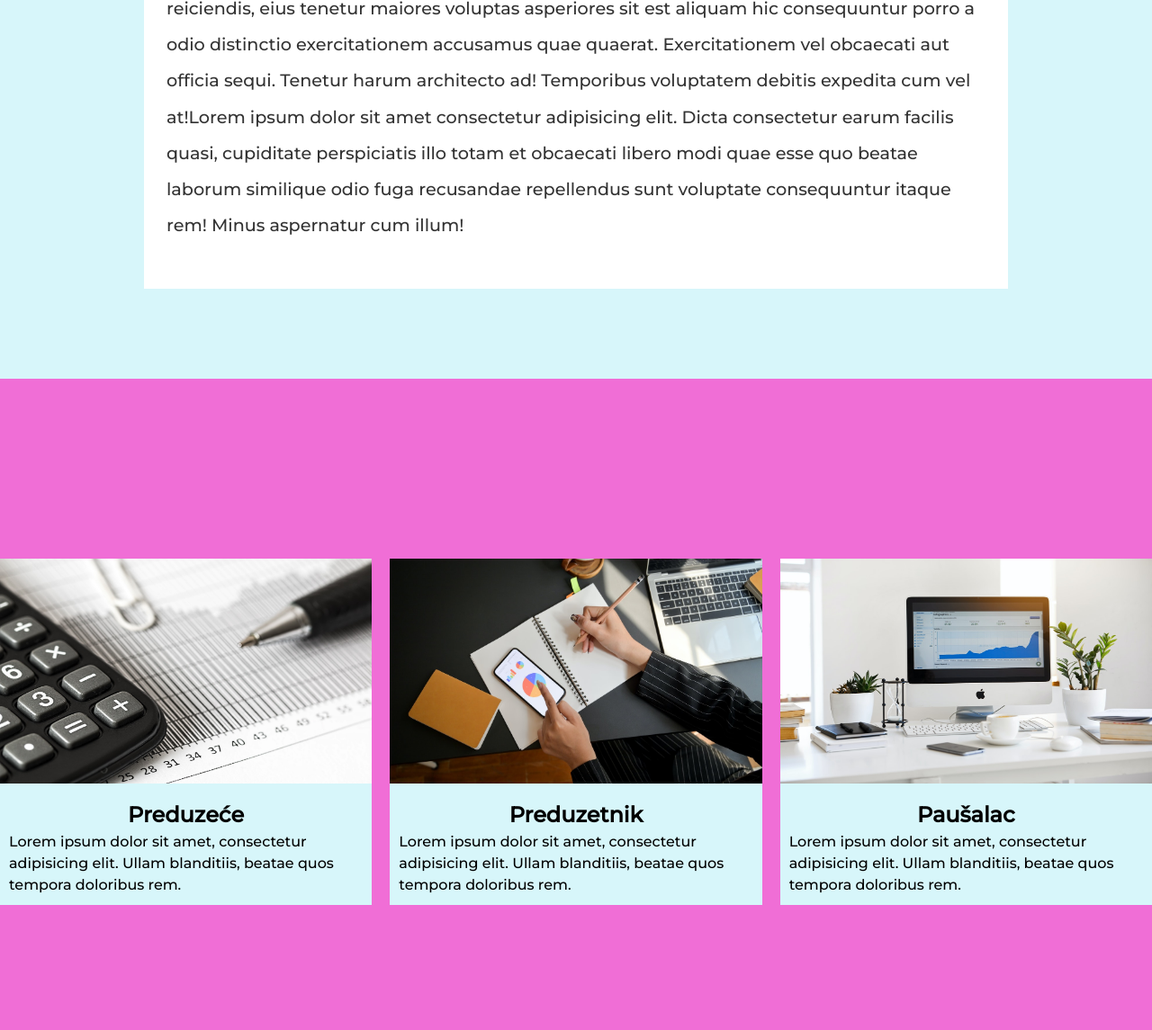
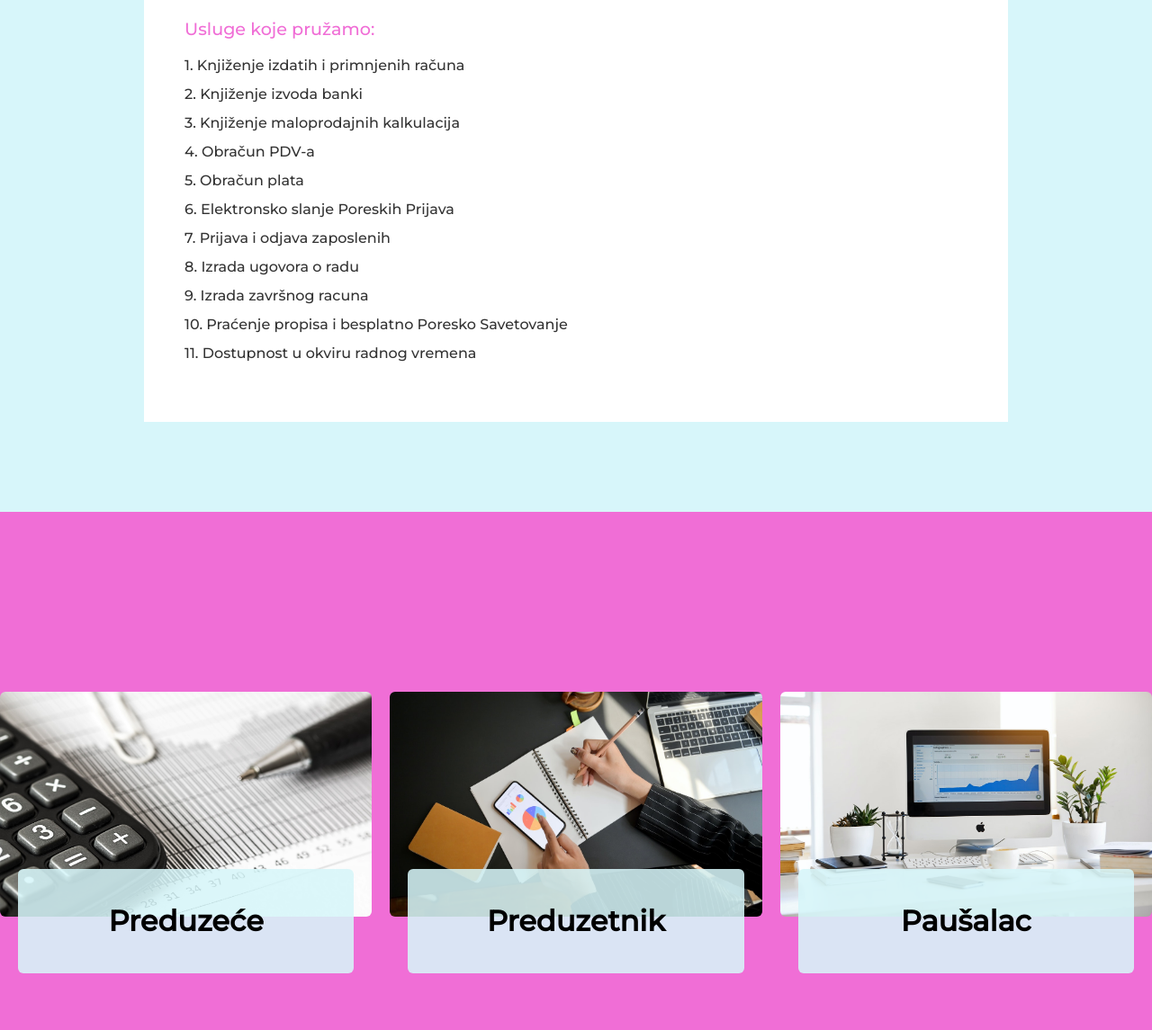
Before and after one commit to bavariah/libra1992, a plain HTML site: page ponuda/preduzece.html in a window 1280 px wide. Shown: the part 831-1976 px from the top of the page at 90% size. Drawn offline with nearby package versions, Linux system fonts and the light colour scheme.

Commit message:
2nd page

```diff
--- a/ponuda/preduzece.html
+++ b/ponuda/preduzece.html
@@ -57,44 +57,52 @@
         <h1>
           Preduzeće
         </h1>
+        <div class="liner"></div>
         <p>
-          Lorem ipsum dolor sit amet consectetur adipisicing elit. Pariatur accusamus nulla minima voluptate nesciunt enim cum dolores eaque, eligendi a ullam non tenetur aliquam, dolor temporibus iste id est. Veritatis, at qui iste aspernatur molestias repellat eveniet error fugit voluptates ad sed aliquam quod, nulla temporibus ut impedit nemo eligendi sint eaque asperiores cum fuga deserunt. Magni in, repellat soluta enim dolorum voluptatibus vero reiciendis, eius tenetur maiores voluptas asperiores sit est aliquam hic consequuntur porro a odio distinctio exercitationem accusamus quae quaerat. Exercitationem vel obcaecati aut officia sequi. Tenetur harum architecto ad! Temporibus voluptatem debitis expedita cum vel at!Lorem ipsum dolor sit amet consectetur adipisicing elit. Dicta consectetur earum facilis quasi, cupiditate perspiciatis illo totam et obcaecati libero modi quae esse quo beatae laborum similique odio fuga recusandae repellendus sunt voluptate consequuntur itaque rem! Minus aspernatur cum illum!
+          Zašto preduzeće?<br>Prilikom osnivanja firme javljaju se mnoge nedoumice. Da li da otvorim firmu kao D.O.O ili da budem preduzetnik? Postoji mnogo faktora koji utiču na definitivan odgovor. Najveća prednost preduzeća je što se ne odgovara ličnom imovinom medjutim ako želimo da zatvorimo firmu praksa je pokazala da to može potrajati i do godinu dana. Naša agencija ce Vam pružiti najbolje savete oko takvih pitanja.
         </p>
+          <div><span>Usluge koje pružamo:</span></div>
+
+        <ul>
+          <li>1. Knjiženje izdatih i primnjenih računa</li>
+          <li>2. Knjiženje izvoda banki</li>
+          <li>3. Knjiženje maloprodajnih kalkulacija</li>
+          <li>4. Obračun PDV-a</li>
+          <li>5. Obračun plata</li>
+          <li>6. Elektronsko slanje Poreskih Prijava</li>
+          <li>7. Prijava i odjava zaposlenih</li>
+          <li>8. Izrada ugovora o radu</li>
+          <li>9. Izrada završnog racuna</li>
+          <li>10. Praćenje propisa i besplatno Poresko Savetovanje</li>
+          <li>11. Dostupnost u okviru radnog vremena</li>
+        </ul>
       </div>
     </main>
     <section class="grid-items hide-ms">
-      <div class="grid-item">
+      <div class="grid-item post">
         <img
           src="../img/knjigovodjstvo.jpg"
           alt="preduzetnik-photo"
-          class="photo"
+          class="photo post-image"
         />
-        <a href="../ponuda/preduzece.html" class=""><div class="text-grid"><h2>Preduzeće</h2>
-        <p>
-          Lorem ipsum dolor sit amet, consectetur adipisicing elit. Ullam
-          blanditiis, beatae quos tempora doloribus rem.
-        </p>
+        <a href="../ponuda/preduzece.html" class="">
+      <div class="text-grid post-content"><h2>Preduzeće</h2>
+
       </div>
     </a>
       </div>
-      <div class="grid-item">
-        <img src="../img/racunanje.jpg" alt="preduzetnik-photo" class="photo" />
-        <a href="../ponuda/preduzetnik.html"><div class="text-grid"><h2>Preduzetnik</h2>
-        <p>
-          Lorem ipsum dolor sit amet, consectetur adipisicing elit. Ullam
-          blanditiis, beatae quos tempora doloribus rem.
-        </p>
+      <div class="grid-item post">
+        <img src="../img/racunanje.jpg" alt="preduzetnik-photo" class="photo post-image" />
+        <a href="../ponuda/preduzetnik.html"><div class="text-grid post-content"><h2>Preduzetnik</h2>
+
       </div>
     </a>
       </div>
-      <div class="grid-item">
-        <img src="../img/racun.jpg" alt="preduzetnik-photo" class="photo" />
-        <a href="../ponuda/pausalac.html" class=""><div class="text-grid">
+      <div class="grid-item post">
+        <img src="../img/racun.jpg" alt="preduzetnik-photo" class="photo post-image" />
+        <a href="../ponuda/pausalac.html" class=""><div class="text-grid post-content">
         <h2>Paušalac</h2>
-        <p>
-          Lorem ipsum dolor sit amet, consectetur adipisicing elit. Ullam
-          blanditiis, beatae quos tempora doloribus rem.
-        </p>
+
       </div>
     </a>
       </div>
--- a/style/single.css
+++ b/style/single.css
@@ -173,13 +173,32 @@ main.wrapper {
 }
 .wrapper .blog-post h1 {
   text-align: center;
-  padding-bottom: 40px;
+  padding-bottom: 5px;
+  line-height: 1.2;
 }
 .wrapper .blog-post p {
-  line-height: 2.1;
+  line-height: 1.5;
   font-size: 1.2rem;
+  padding: 50px 0px;
 }
-
+.wrapper .blog-post .liner {
+  height: 3px;
+  background-color: #f06ed6;
+  width: 65px;
+  margin-left: auto;
+  margin-right: auto;
+}
+.wrapper .blog-post span {
+  color: #f06ed6;
+  font-size: 1.2rem;
+  padding-left: 20px;
+}
+.wrapper .blog-post ul {
+  padding: 10px 20px;
+}
+.wrapper .blog-post ul li {
+  line-height: 2;
+}
 .wrapper .banner {
   background: url(../img/calculator.jpg) no-repeat center center/cover;
   height: 350px;
@@ -189,11 +208,8 @@ main.wrapper {
   display: grid;
   grid-template-columns: repeat(auto-fit, minmax(300px, 1fr));
   grid-gap: 20px;
-  margin: 200px auto;
+  margin: 200px auto 100px;
   max-width: 1440px;
-}
-.grid-items .grid-item {
-  background-color: #d7f6fa;
 }
 .grid-items .grid-item .text-grid {
   padding: 10px 10px;
@@ -201,10 +217,32 @@ main.wrapper {
 .grid-items .grid-item .text-grid h2 {
   display: block;
   text-align: center;
+  font-size: 2rem;
+  line-height: 3;
 }
 .grid-items .photo {
   width: 100%;
   height: 250px;
+}
+/* proba */
+.post-image {
+  width: 100%;
+  border-radius: 6px;
+  transition: 0.3s linear;
+}
+.post-content {
+  background-color: #d7f6fadd;
+  margin: 0 20px;
+  padding: 30px;
+  border-radius: 6px;
+  transform: translateY(-60px);
+  transition: 0.3s linear;
+}
+.post:hover .post-image {
+  transform: translateY(20px);
+}
+.post:hover .post-content {
+  transform: translateY(-80px);
 }
 
 /* footer */
```
Also changed, not shown: ponuda/pausalac.html (+13 -21 lines), ponuda/preduzetnik.html (+13 -21 lines).
